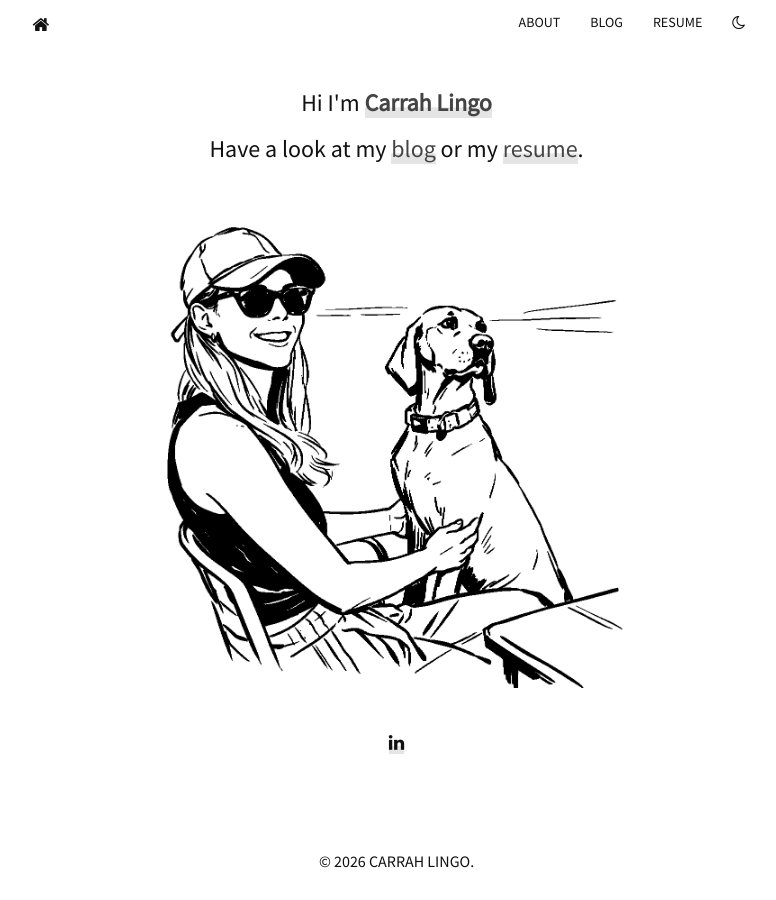
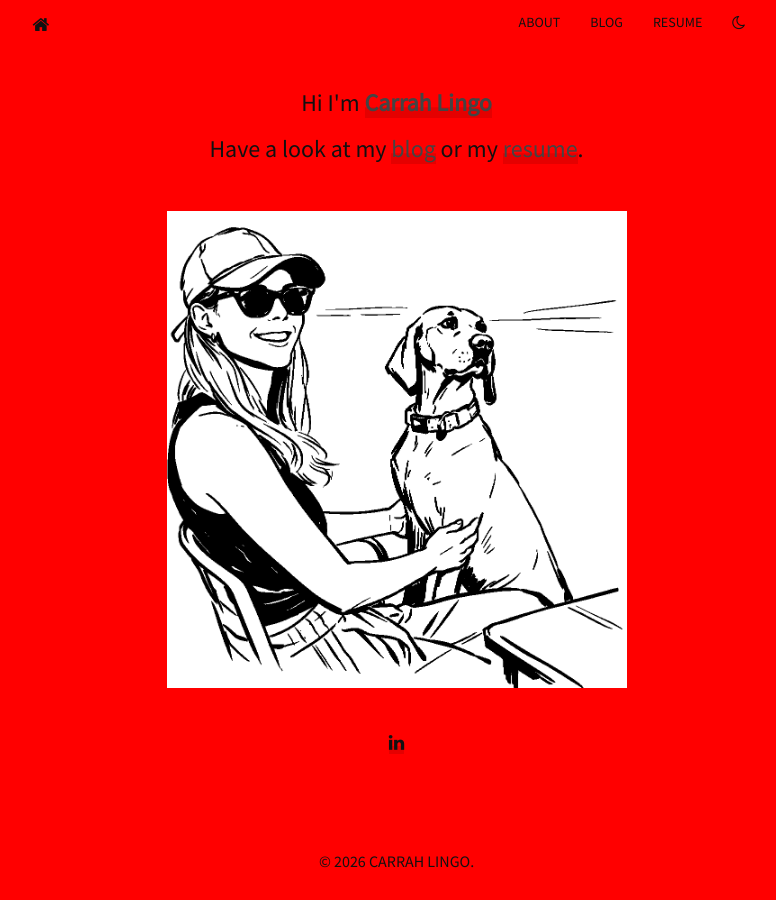
Before and after one commit to carrahlingo/carrahlingo.github.io, a Jekyll site: the page built from index.html, in a window 1280 px wide. Shown: the whole page, without its empty margins (236-1012 px from the left). Built offline with Jekyll 4.4.1, drawn with Linux system fonts in a browser that asks for light colours; nearby versions of some CDN libraries.

Commit message:
Set site background color to red

```diff
--- a/static/css/main.css
+++ b/static/css/main.css
@@ -9,7 +9,7 @@
   --primary-color: #111111;
   --secondary-color: #666666;
   --font-color: #111111;
-  --bg-color: #ffffff;
+  --bg-color: #ff0000;
   --heading-color: #111111;
   --border-color: #e5e5e5;
   --accent-color: #444444;
@@ -23,7 +23,7 @@
   --primary-color: #f2f2f2;
   --secondary-color: #b5b5b5;
   --font-color: #f2f2f2;
-  --bg-color: #0f0f0f;
+  --bg-color: #ff0000;
   --heading-color: #f2f2f2;
   --border-color: var(--bg-color);
   --accent-color: #d0d0d0;
```
